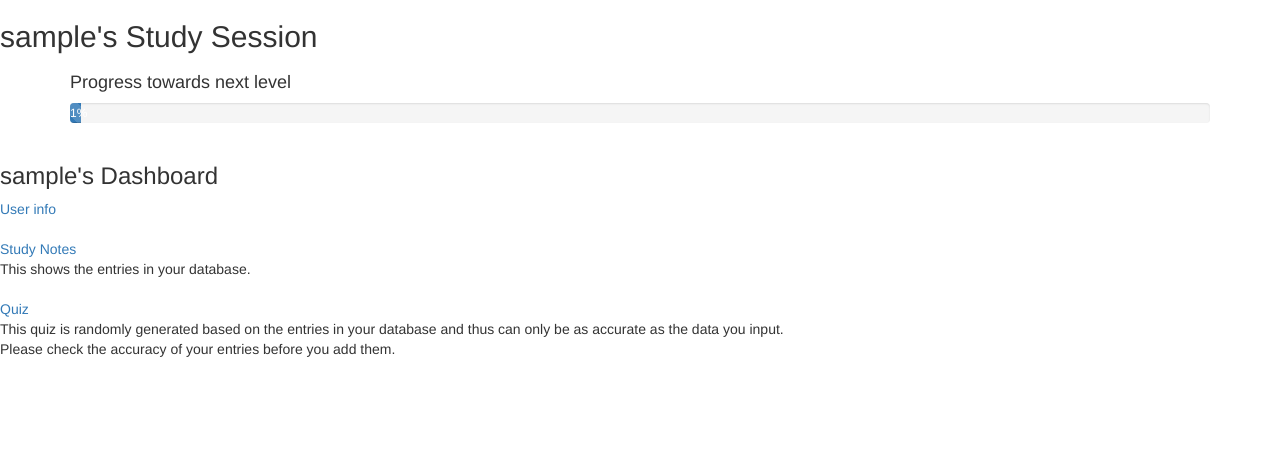
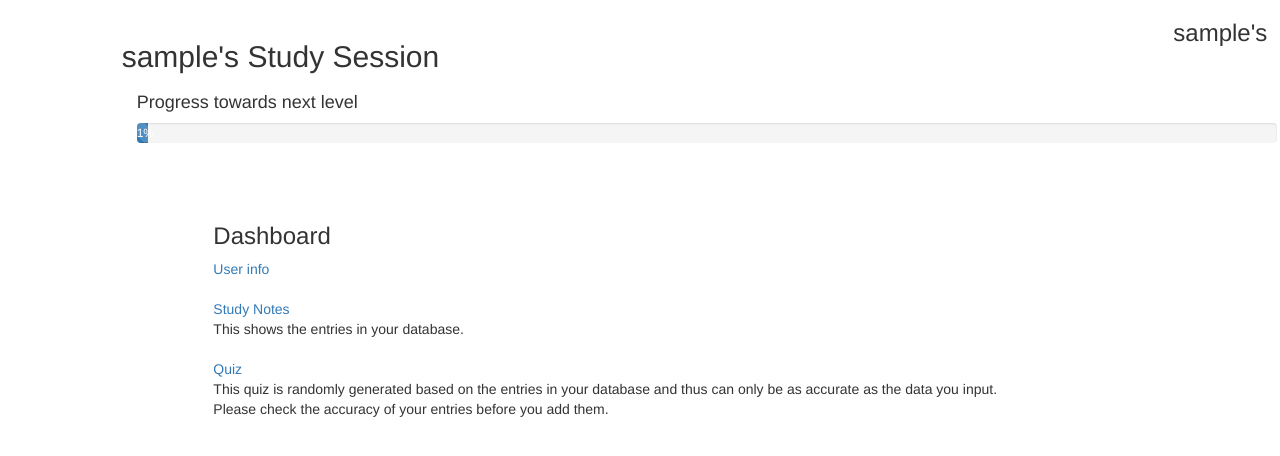
Before and after one commit to gkchan/PyQuizBase, a Flask app: a page that uses templates/base.html in a window 1280 px wide. Shown: the part 50-506 px from the top of the page. Run offline with Flask 2, Linux system fonts and the light colour scheme; the visitor is signed in with stand-in values (Sample User, id 1); some libraries are stand-ins or nearby versions.

Commit message:
Center dashboard

```diff
--- a/templates/base.html
+++ b/templates/base.html
@@ -53,12 +53,11 @@
   </nav>
 
 
+  <div class="col-xs-offset-1 col-xs-10">
+
     {% if "current_user" in session %}
       <h2>{{ session["current_user"] }}'s Study Session</h2>
     {% endif %}
-
-
-
 
 
     {% if "current_user" in session and "progress" in session %}
@@ -75,6 +74,10 @@
       </div>
     {% endif %}
 
+    <br><br><br>
+  </div>
+
+
 
   {% block content %}{% endblock %}
   <script src="http://code.jquery.com/jquery.js"></script>
--- a/templates/dashboard.html
+++ b/templates/dashboard.html
@@ -1,7 +1,8 @@
-{% extends 'base.html' %}
-
+{% extends "base.html" %}
 
 {% block content %}
+
+  <div class="col-xs-offset-2">
 
     {% if 'current_user' in session %}
       <h3>{{ session['current_user'] }}'s Dashboard</h3>
@@ -16,6 +17,8 @@
     This quiz is randomly generated based on the entries in your database and thus can only be as accurate as the data you input.<br>
     Please check the accuracy of your entries before you add them.
 
+  </div>
+
 {% endblock %}
 
 {% block js %}
```
Lines whose indentation alone changed are shown as unchanged.
